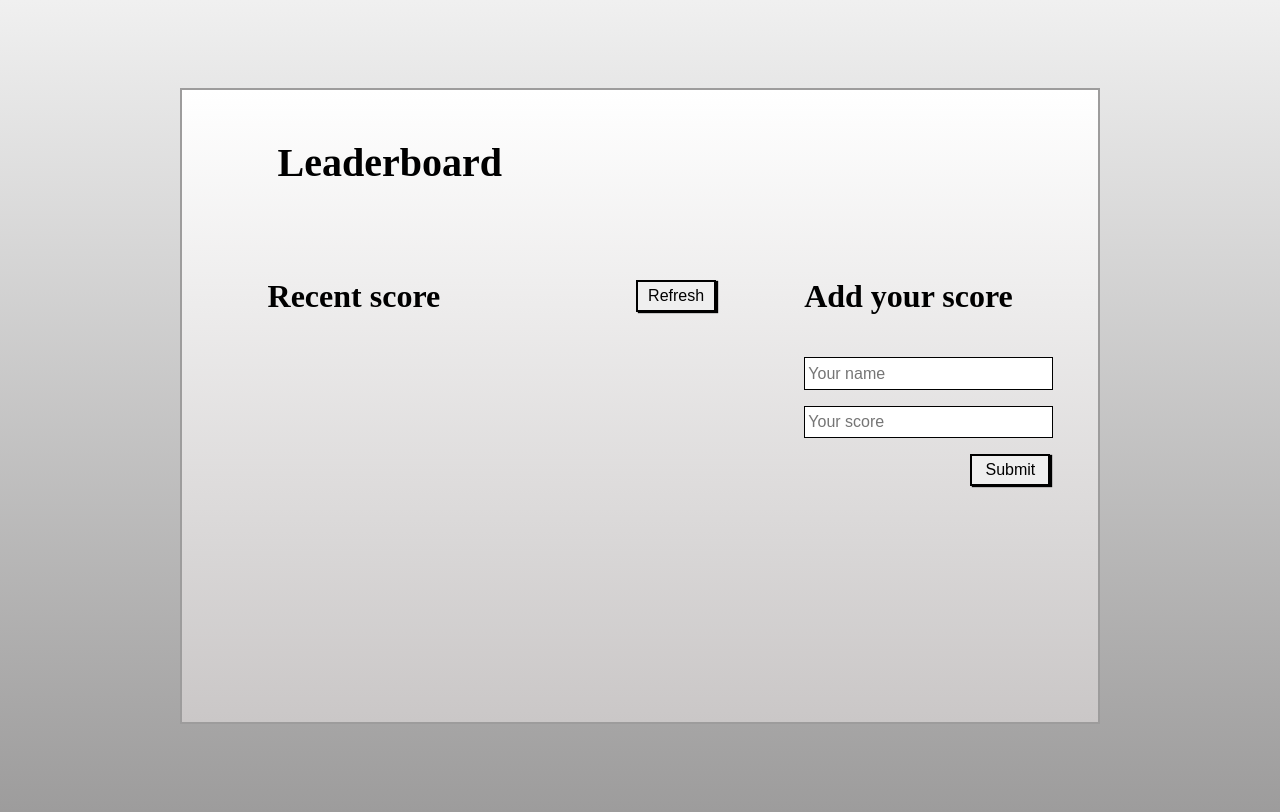
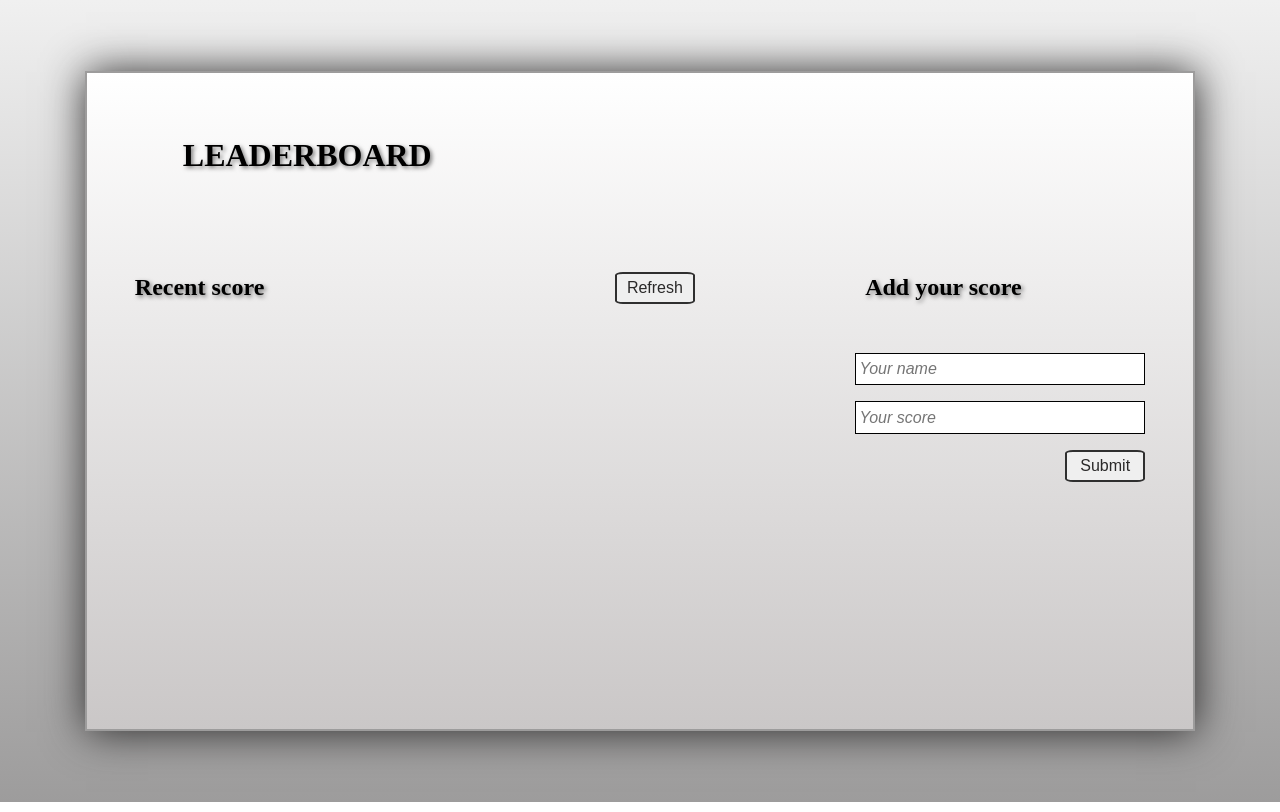
Before and after one commit to pushkar1995/leaderboard, a website built with webpack: page src/index.html in a window 1280 px wide. Built offline with nearby package versions, Linux system fonts and the light colour scheme.

Commit message:
styles fix according to the reviewer

```diff
--- a/src/index.css
+++ b/src/index.css
@@ -8,19 +8,23 @@ body {
 .container {
   border: 2px solid #9d9c9c;
   background: linear-gradient(to bottom, #fff, #cac7c7);
-  width: 70%;
-  margin: 5rem;
+  box-shadow: 1px 1px 40px #2a2929;
+  width: 85%;
+  margin: 5%;
   padding: 1rem;
-  height: 75vh;
+  height: 78vh;
 }
 
 h1 {
-  font-size: 2.5rem;
+  font-size: 2rem;
+  margin: 3rem;
   margin-left: 5rem;
+  text-shadow: 2px 2px 4px rgba(0, 0, 0, 0.5);
 }
 
 h2 {
-  font-size: 2rem;
+  font-size: 1.5rem;
+  text-shadow: 2px 2px 4px rgba(0, 0, 0, 0.5);
 }
 
 .container2 {
@@ -28,32 +32,24 @@ h2 {
   gap: 1rem;
   justify-content: space-between;
   padding: 2rem;
-  max-width: 402vh;
-}
-
-.recentDiv {
-  width: 60%;
+  height: 50vh;
 }
 
 .recent {
   display: flex;
   align-items: center;
-  justify-content: space-around;
-  margin-left: 2rem;
+  justify-content: space-between;
 }
 
-.refreshBtn {
-  border: 2px solid black;
-  box-shadow: 2px 1px 1px black;
-  width: 5rem;
-  height: 2rem;
-  font-size: 1rem;
-  margin-left: 11.5rem;
+.recentDiv {
+  width: 58%;
 }
 
-#scoreDiv {
-  max-height: 42vh;
+ul {
+  padding: 0;
+  max-height: 40vh;
   overflow: auto;
+  box-shadow: 1px 1px 10px #515050;
 }
 
 .listItem {
@@ -64,30 +60,57 @@ h2 {
 }
 
 .score {
-  width: 30%;
+  width: 40%;
+  display: flex;
+  flex-direction: column;
+  gap: 1rem;
+  height: 50vh;
+  margin-left: 3rem;
+}
+
+.addscore-heading-container {
+  display: flex;
+  flex-direction: column;
+  align-self: center;
+  width: 45%;
+}
+
+.inputsContainer {
+  display: flex;
+  flex-direction: column;
+  align-self: flex-end;
+}
+
+.submitBtnContainer {
+  display: flex;
+  align-self: flex-end;
+}
+
+button {
+  border: 2px solid rgb(47, 47, 47);
+  width: 5rem;
+  height: 2rem;
+  font-size: 1rem;
+  color: #2a2929;
+  border-radius: 10%;
+}
+
+button:hover {
+  box-shadow: 2px 1px 1px rgb(47, 47, 47);
+}
+
+button:active {
+  background: #1d1d1d;
+  color: rgb(205, 205, 205);
 }
 
 #nameInput,
 #scoreInput {
-  width: 15rem;
+  width: 22vw;
   height: 1.5rem;
   padding: 0.2rem;
   font-size: 1rem;
   border: 1px solid black;
+  font-style: italic;
   margin-top: 1rem;
 }
-
-.submitBtnContainer {
-  margin-top: 1rem;
-  display: flex;
-  justify-content: flex-end;
-  align-items: flex-end;
-}
-
-.submitBtn {
-  border: 2px solid black;
-  box-shadow: 2px 1px 1px black;
-  width: 5rem;
-  height: 2rem;
-  font-size: 1rem;
-}
--- a/src/index.html
+++ b/src/index.html
@@ -10,27 +10,30 @@
 <body>
 
     <section class="container">
-        <h1>Leaderboard</h1>
+        <h1 id="heading">LEADERBOARD</h1>
         <div class="container2">
             <div class="recentDiv">
                 <div class='recent'>
-                    <h2 class="recentScore">Recent score</h2>
-                    <button class="refreshBtn">Refresh</button>
+                    <h2>Recent score</h2>
+                    <button id="refreshBtn">Refresh</button>
                 </div>
                 <div id="scoreDiv">
                     <ul id="ul"></ul>
                 </div>
             </div>
             <div class="score">
-                <h2>Add your score</h2>
-                <input type="text" id="nameInput" placeholder="Your name">
-                <input type="text" id="scoreInput" placeholder="Your score">
+                <div class="addscore-heading-container">
+                    <h2>Add your score</h2>
+                </div>
+                <div class="inputsContainer">
+                    <input type="text" id="nameInput" placeholder="Your name">
+                    <input type="text" id="scoreInput" required placeholder="Your score">
+                </div>
                 <div class="submitBtnContainer">
-                    <button id="submitBtn" class="submitBtn" type="submit">Submit</button>
+                    <button id="submitBtn" type="submit">Submit</button>
                 </div>
             </div>
         </div>
-
     </section>
 
 
```
